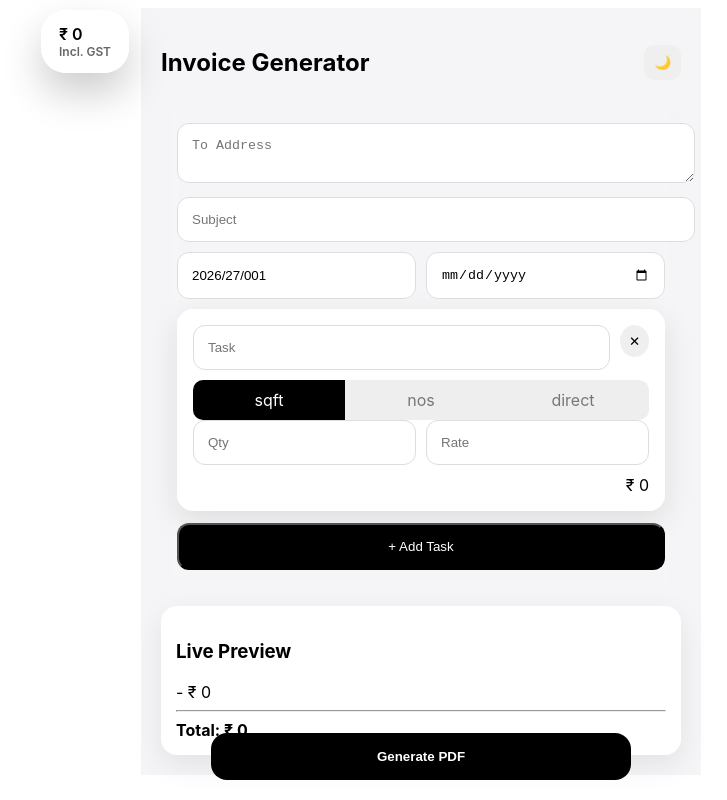
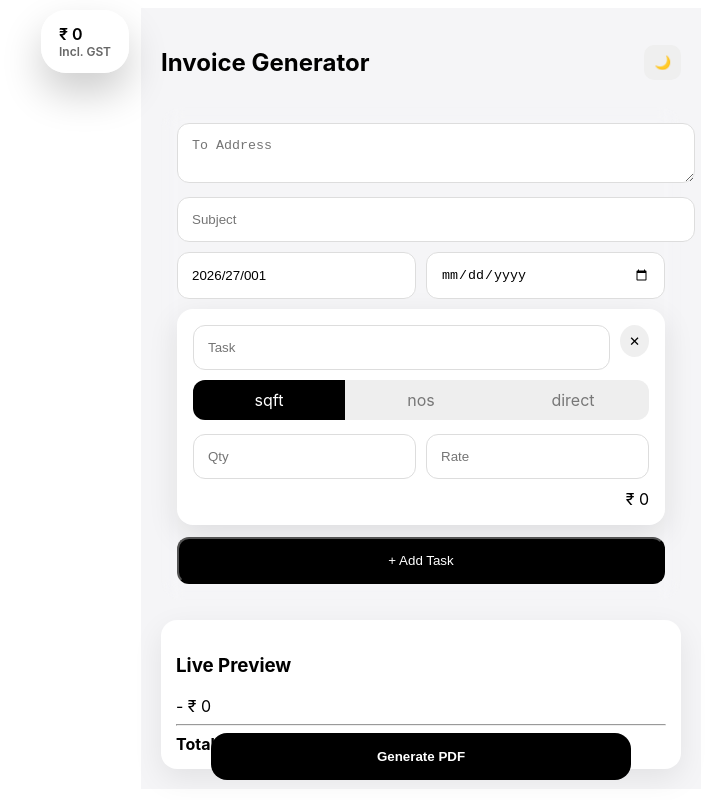
Before and after one commit to mitradaniel/gen_invoice, a Next.js app: page / in a window 1280 px wide. Shown: the whole page, without its empty margins (219-946 px from the left). Built offline with nearby package versions, Linux system fonts and the light colour scheme.

Commit message:
Update page.js

```diff
--- a/app/page.js
+++ b/app/page.js
@@ -282,11 +282,12 @@ const deleteBtn = {
 };
 
 const segmented = {
-  display:"flex",
-  background:"#eee",
-  borderRadius:10,
-  overflow:"hidden",
-  marginTop:10
+  display: "flex",
+  background: "#eee",
+  borderRadius: 12,
+  overflow: "hidden",
+  marginTop: 10,
+  marginBottom: 14   // 👈 THIS ADDS GAP
 };
 
 const segmentItem = {
```
